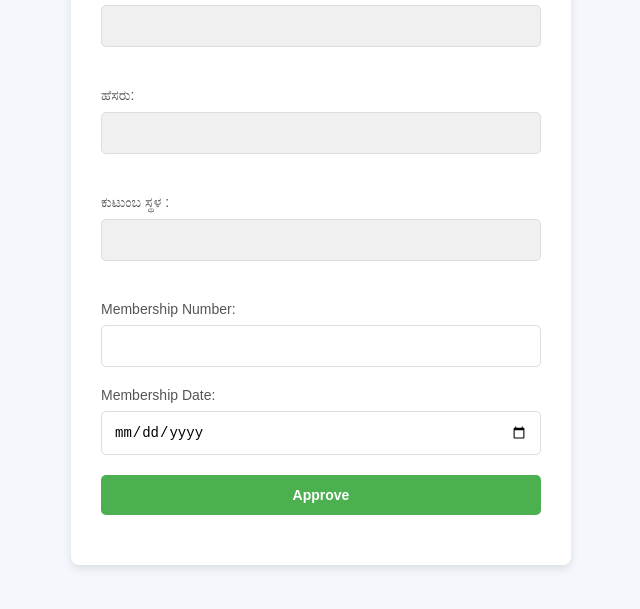
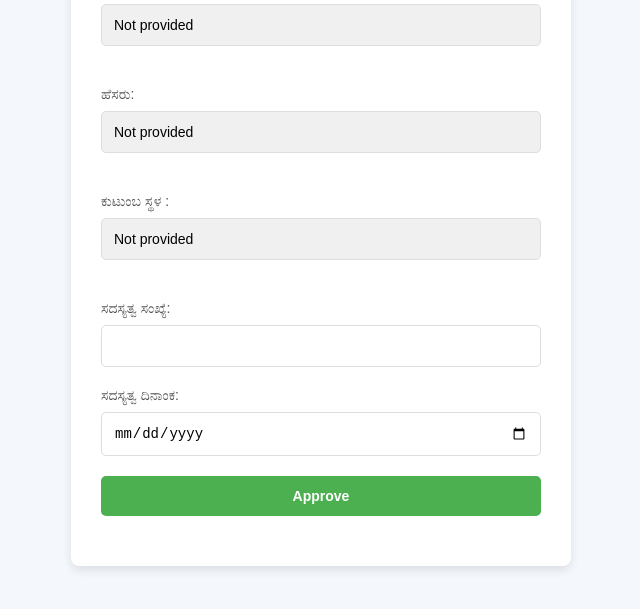
Before and after one commit to sandeephallimane/durgaparameshwarisevatrust, a plain HTML site: page approve/index.html in a window 1280 px wide. Shown: the part 171-780 px from the top of the page, without its empty margins (319-959 px from the left). Drawn offline with Linux system fonts and the light colour scheme.

Commit message:
Update index.html

```diff
--- a/approve/index.html
+++ b/approve/index.html
@@ -113,8 +113,8 @@
     }
 
     window.onload = function (){
-      loadConfig;
-     populateForm;
+      loadConfig();
+     populateForm();
     }
   </script>
 </head>
@@ -143,12 +143,12 @@
       </div>
 
       <div class="form-section">
-        <label for="input1">Membership Number:</label>
+        <label for="input1">ಸದಸ್ಯತ್ವ ಸಂಖ್ಯೆ:</label>
         <input type="text" id="input1" name="input1" required>
       </div>
 
       <div class="form-section">
-        <label for="input2">Membership Date:</label>
+        <label for="input2">ಸದಸ್ಯತ್ವ ದಿನಾಂಕ:</label>
         <input type="date" id="input2" name="input2" required>
       </div>
 
```
